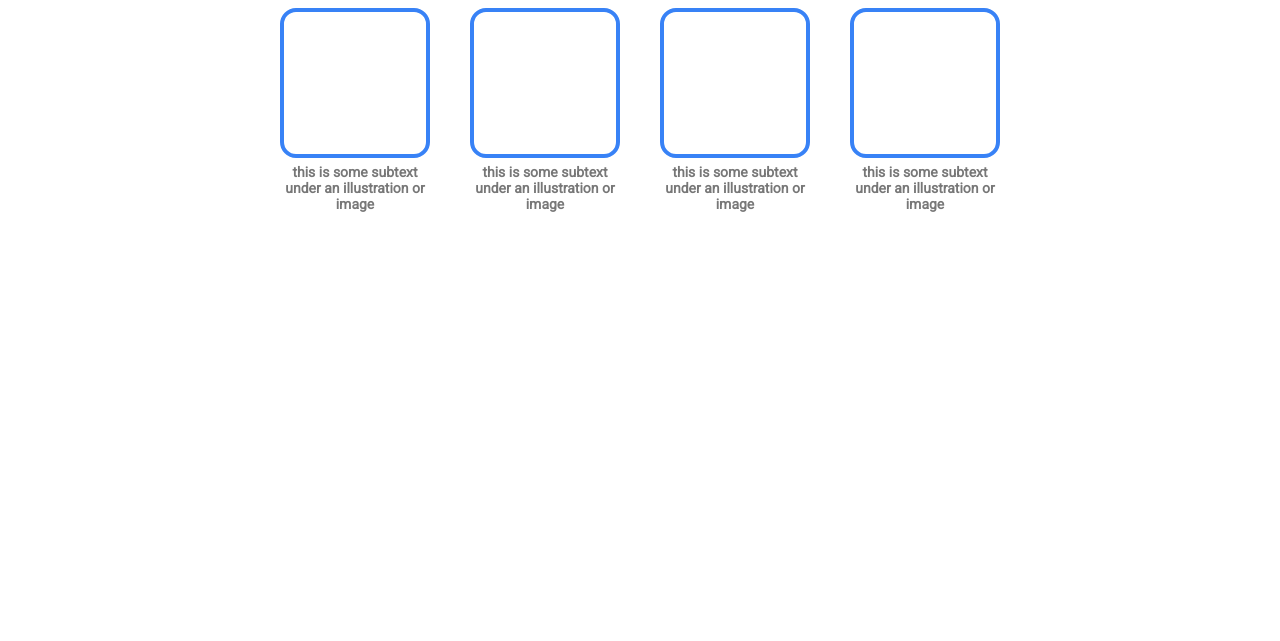
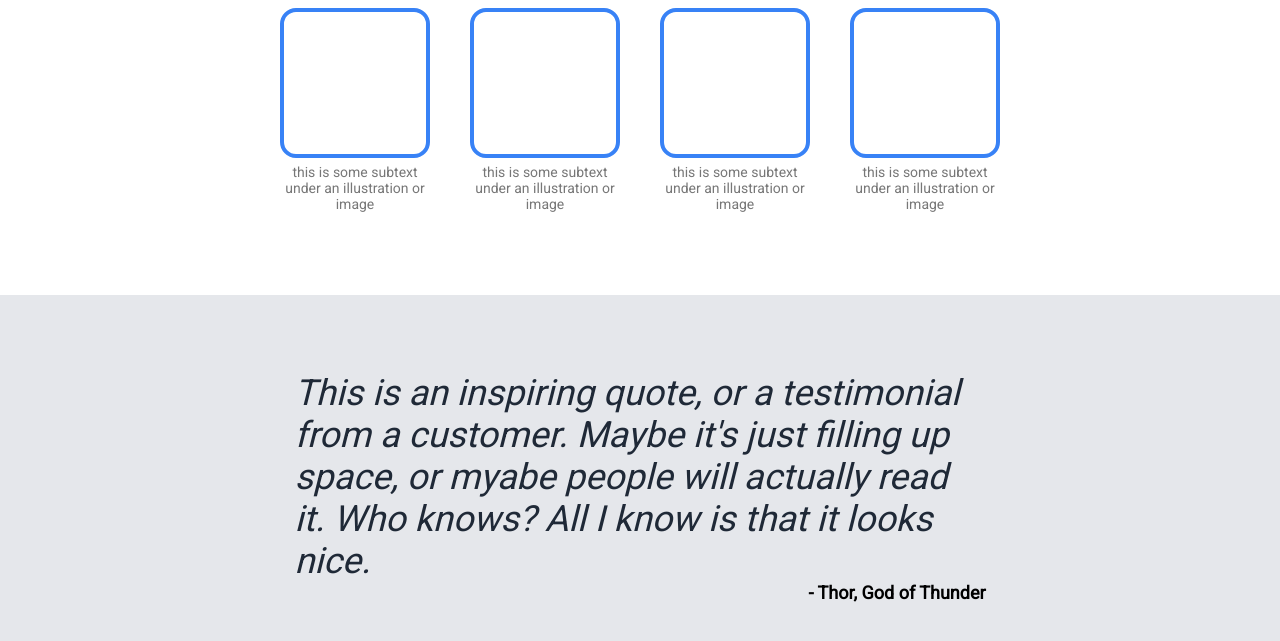
Before and after one commit to nicoalesi/landing-page, a plain HTML site: page index.html in a window 1280 px wide. Shown: the part 561-1202 px from the top of the page. Before the commit the page ends 856 px from the top, so only its background shows below. Drawn offline with Linux system fonts and the light colour scheme.

Commit message:
new: add third section
Add third section: quote.

```diff
--- a/index.css
+++ b/index.css
@@ -128,6 +128,30 @@
 
 .element-text {
     color: #777777;
-    font-weight: 600;
+    font-weight: 500;
     font-size: 14px;
 }
+
+.quote {
+    display: flex;
+    justify-content: center;
+    align-items: center;
+    flex-direction: column;
+    padding-top: 6vw;
+    padding-bottom: 6vw;
+    padding-left: 23vw;
+    padding-right: 23vw;
+    background-color: #E5E7EB;
+}
+
+.quote-text {
+    font-size: 36px;
+    font-style: italic;
+    font-weight: 300;
+    color: #1F2937;
+}
+
+.quote-author {
+    font-size: 18px;
+    margin-left: auto;
+}
--- a/index.html
+++ b/index.html
@@ -50,5 +50,9 @@
                 </div>
             </div>
         </div>
+        <div class="quote">
+            <p class="quote-text">This is an inspiring quote, or a testimonial from a customer. Maybe it's just filling up space, or myabe people will actually read it. Who knows? All I know is that it looks nice.</p>
+            <h4 class="quote-author">- Thor, God of Thunder</h4>
+        </div>
     </body>
 </html>
```
